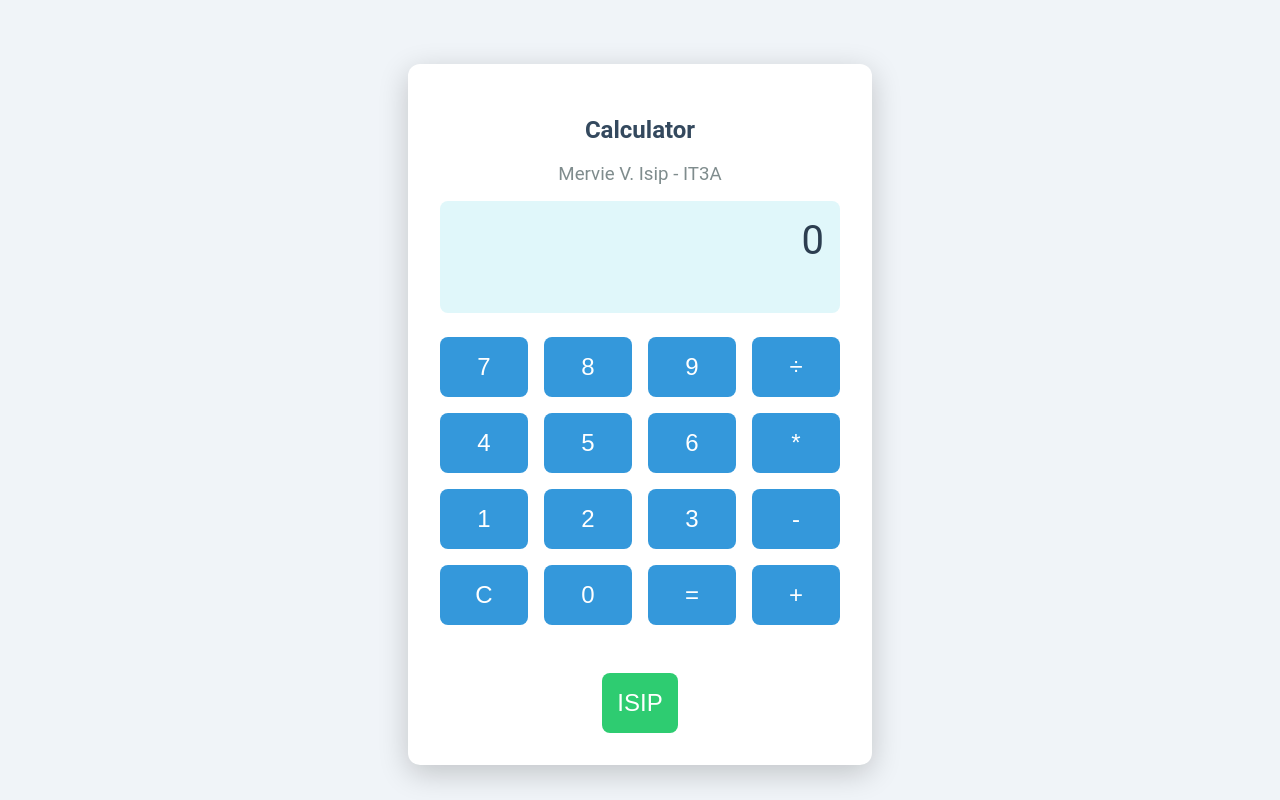
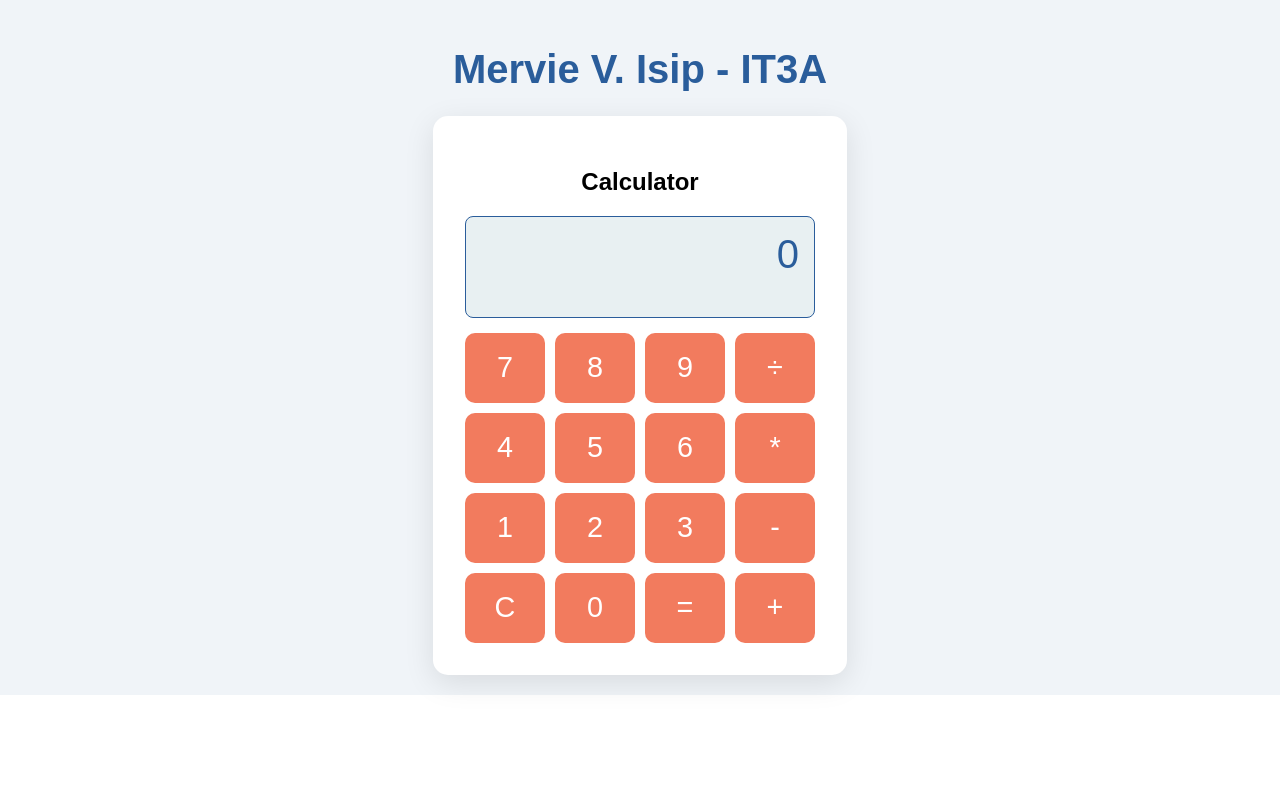
Before and after one commit to IsipMervie/midtermexam, a React (Create React App) app: page / in a window 1280 px wide. Built offline with nearby package versions, Linux system fonts and the light colour scheme.

Commit message:
my calculator

```diff
--- a/src/App.css
+++ b/src/App.css
@@ -1,94 +1,63 @@
 .App {
-  box-sizing                  : border-box;
+  box-sizing                   : border-box;
   text-align                  : center;
-  font-family                 : 'Roboto', sans-serif;
-  padding                     : 4rem 2rem;
-  height                      : 100vh;
-  display                     : flex;
-  justify-content             : center;
-  align-items                 : center;
-  background-color            : #f0f4f8;
+  padding                     : 20px;
+  background-color            : #F0F4F8;
+  font-family                 : 'Arial', sans-serif;
+}
+
+h1 {
+  color                       : #2A5D9B;
+  margin-bottom               : 1.5rem;
+  font-size                   : 2.5rem;
 }
 
 .Calc {
-  margin                     : auto;
-  width                      : 100%;
-  max-width                  : 400px;
-  background                 : #ffffff;
-  border-radius              : 12px;
-  box-shadow                 : 0 8px 30px rgba(0, 0, 0, 0.2);
-  padding                    : 2rem;
-}
-
-h2 {
-  color                      : #34495e;
-  font-weight                : 700;
-  margin-bottom              : 1rem;
-}
-
-h3 {
-  color                      : #7f8c8d;
-  font-weight                : 400;
-  margin-bottom              : 1rem;
+  margin                      : auto;
+  padding                     : 2rem;
+  width                       : 350px;
+  background-color            : #FFFFFF;
+  border-radius               : 15px;
+  box-shadow                  : 0 8px 30px rgba(0, 0, 0, 0.1);
 }
 
 .Disp {
-  border                    : none;
-  color                     : #2c3e50;
-  font-size                 : 2.5rem;
-  height                    : 80px;
-  text-align                : right;
-  padding                   : 1rem;
-  border-radius             : 8px;
-  margin-bottom             : 1.5rem;
-  background-color          : #e0f7fa;
+  border                      : 1px solid #2A5D9B;
+  background-color            : #E8F0F2;
+  color                       : #2A5D9B;
+  font-size                   : 2.5rem;
+  height                      : 70px;
+  text-align                  : right;
+  margin-bottom               : 15px;
+  padding                     : 15px;
+  border-radius               : 8px;
 }
 
 .Buttons {
-  display                   : grid;
-  gap                       : 1rem;
-  grid-template-columns      : repeat(4, 1fr);
-  margin-bottom             : 1.5rem;
+  display                     : grid;
+  gap                         : 10px;
+  grid-template-columns       : repeat(4, 1fr);
+  height                      : auto;
 }
 
 .Buttons > button {
-  background-color          : #3498db;
-  color                     : white;
-  border                    : none;
-  border-radius             : 8px;
-  font-size                 : 1.5em;
-  padding                   : 0;
-  height                    : 60px;
-  transition                : background-color 0.3s ease, transform 0.1s ease;
-  display                   : flex;
-  align-items               : center;
-  justify-content           : center;
+  background-color            : #F27B5E;
+  color                       : white;
+  border                      : none;
+  border-radius               : 10px;
+  transition                  : background-color 0.3s ease, transform 0.2s ease, box-shadow 0.2s ease;
+  cursor                      : pointer;
+  height                      : 70px;
+  font-size                   : 1.8rem;
 }
 
 .Buttons > button:hover {
-  background-color          : #2980b9;
-  transform                 : translateY(-2px);
+  background-color            : #D45A4A;
+  transform                   : translateY(-2px);
+  box-shadow                  : 0 4px 15px rgba(0, 0, 0, 0.2);
 }
 
 .Buttons > button:active {
-  background-color          : #1f6391;
-  transform                 : translateY(1px);
+  transform                   : translateY(1px);
+  box-shadow                  : none;
 }
-
-.surname-button {
-  background-color          : #2ecc71;
-  color                     : white;
-  border                    : none;
-  border-radius             : 8px;
-  font-size                 : 1.5em;
-  padding                   : 15px;
-  height                    : 60px;
-  margin-top                : 1.5rem;
-  cursor                   : pointer;
-  transition                : background-color 0.3s ease, transform 0.1s ease;
-}
-
-.surname-button:hover {
-  background-color          : #27ae60;
-  transform                 : translateY(-2px);
-}
--- a/src/App.js
+++ b/src/App.js
@@ -28,13 +28,13 @@ function App() {
       setNum2(num2 === null ? value : num2 + value);
       setDisp(num2 === null ? value : num2 + value);
     }
-  }
+  };
 
   const opClickHandler = (e) => {
     const value = e.target.innerHTML;
     setOp(value);
     setDisp(value);
-  }
+  };
 
   const eqClickHandler = () => {
     if (num1 !== null && num2 !== null && op !== null) {
@@ -60,24 +60,20 @@ function App() {
       setNum2(null);
       setOp(null);
     }
-  }
+  };
 
   const clrClickHandler = () => {
     setNum1(null);
     setNum2(null);
     setOp(null);
     setDisp(0);
-  }
-
-  const surnameClickHandler = () => {
-    setDisp("Mervie V. Isip");
-  }
+  };
 
   return (
     <div className="App">
+      <h1>Mervie V. Isip - IT3A</h1>
       <div className="Calc">
         <h2>Calculator</h2>
-        <h3>Mervie V. Isip - IT3A</h3>
         <div className="Disp">
           <Display display={disp} />
         </div>
@@ -99,9 +95,6 @@ function App() {
           <Key label={"="} onClick={eqClickHandler} />
           <Key label={"+"} onClick={opClickHandler} />
         </div>
-        <button className="surname-button" onClick={surnameClickHandler}>
-          ISIP
-        </button>
       </div>
     </div>
   );
```
